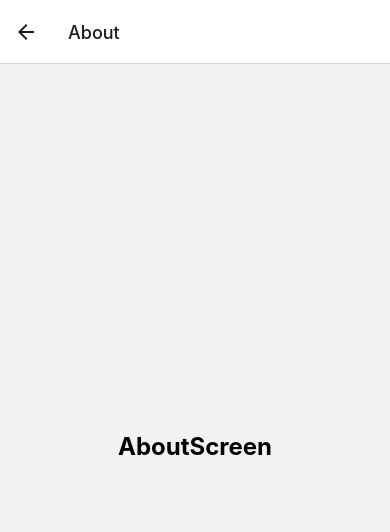
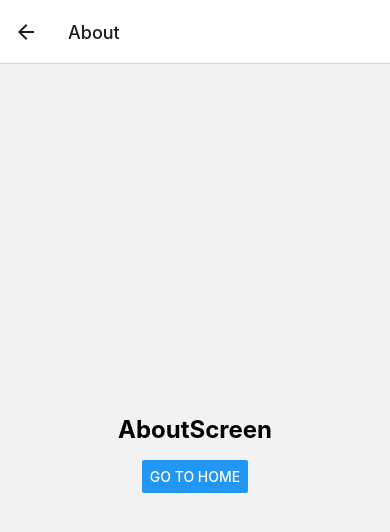
Before and after one commit to amontalvof/react-native-demo, a React Native app: screen /About in a window 390 px wide. Shown: the top 532 px of the page. Built offline with nearby package versions, Linux system fonts and the light colour scheme.

Commit message:
Add navigation buttons to HomeScreen and AboutScreen

```diff
--- a/src/rnNavigation/screens/AboutScreen.jsx
+++ b/src/rnNavigation/screens/AboutScreen.jsx
@@ -1,9 +1,15 @@
-import { Text, View, StyleSheet } from 'react-native';
+import { Text, View, StyleSheet, Button } from 'react-native';
+import { useNavigation } from '@react-navigation/native';
 
 const AboutScreen = () => {
+    const navigation = useNavigation();
     return (
         <View style={styles.container}>
             <Text style={styles.text}>AboutScreen</Text>
+            <Button
+                title="Go to Home"
+                onPress={() => navigation.navigate('Home')}
+            />
         </View>
     );
 };
--- a/src/rnNavigation/screens/HomeScreen.jsx
+++ b/src/rnNavigation/screens/HomeScreen.jsx
@@ -1,9 +1,13 @@
-import { Text, View, StyleSheet } from 'react-native';
+import { Text, View, StyleSheet, Button } from 'react-native';
 
-const HomeScreen = () => {
+const HomeScreen = ({ navigation }) => {
     return (
         <View style={styles.container}>
             <Text style={styles.text}>HomeScreen</Text>
+            <Button
+                title="Go to About"
+                onPress={() => navigation.navigate('About')}
+            />
         </View>
     );
 };
```
